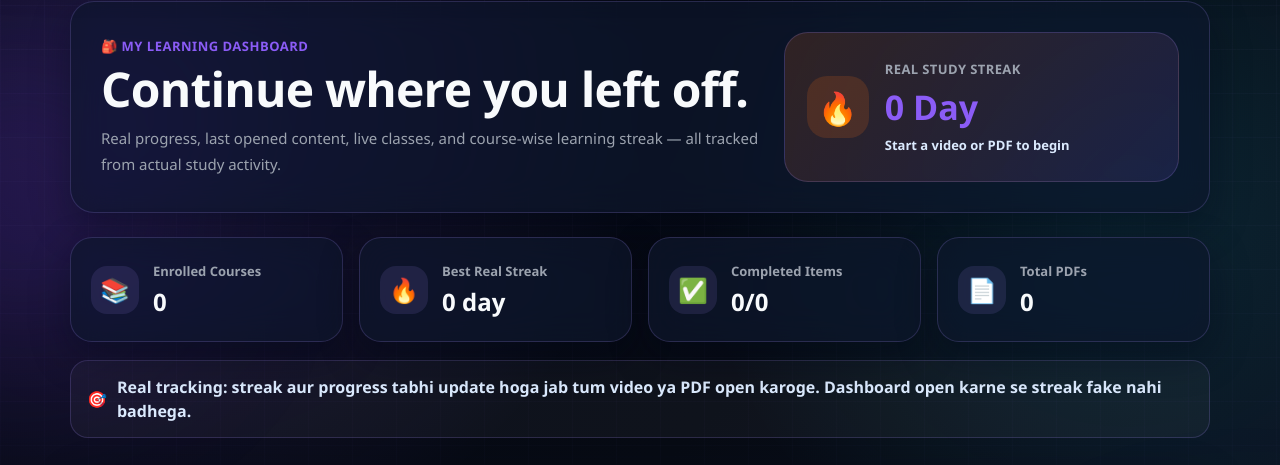
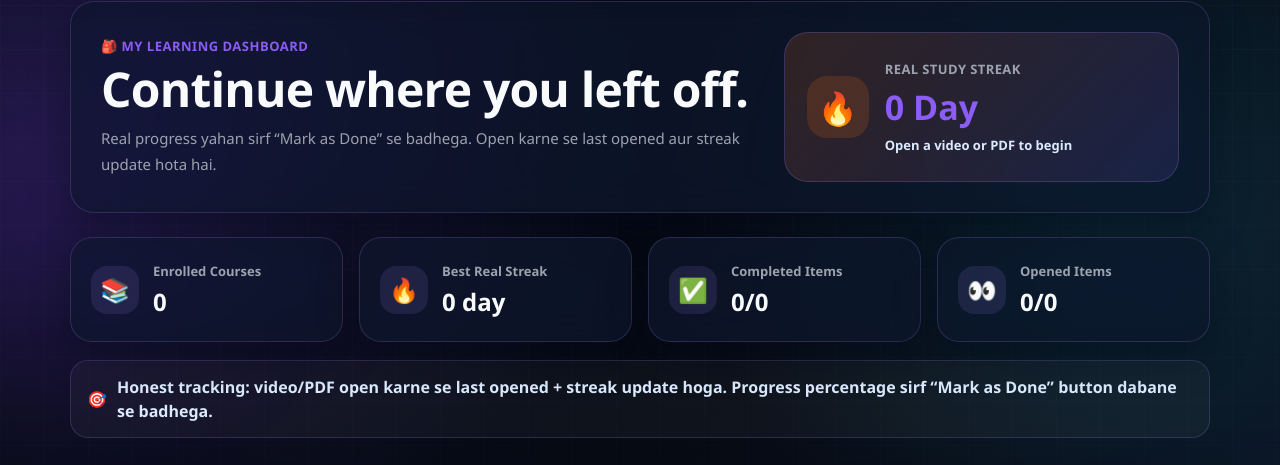
Before and after one commit to fr-rehanarif/rehanverse-frontend, a React (Create React App) app: page /my-courses in a window 1280 px wide. Shown: the part 124-589 px from the top of the page. Built offline with nearby package versions, Linux system fonts and the light colour scheme; no server answers; sample sign-in values are in the browser's storage.

Commit message:
Fix real manual course progress tracking

```diff
--- a/src/pages/MyCourses.js
+++ b/src/pages/MyCourses.js
@@ -56,10 +56,17 @@ function MyCourses() {
           course,
           progress: {
             progressPercent: 0,
+
+            openedItems: 0,
             completedItems: 0,
             totalItems: (course.videos?.length || 0) + (course.pdfs?.length || 0),
+
             openedVideosCount: 0,
             openedPdfsCount: 0,
+
+            completedVideosCount: 0,
+            completedPdfsCount: 0,
+
             streakCount: 0,
             lastStudyDate: '',
             lastOpenedAt: null,
@@ -132,12 +139,28 @@ function MyCourses() {
 
   const courses = courseRows.map((item) => item.course).filter(Boolean);
 
-  const totalVideos = courses.reduce((sum, course) => sum + (course.videos?.length || 0), 0);
-  const totalPdfs = courses.reduce((sum, course) => sum + (course.pdfs?.length || 0), 0);
-  const totalLiveClasses = Object.values(liveCounts).reduce((sum, count) => sum + count, 0);
+  const totalVideos = courses.reduce(
+    (sum, course) => sum + (course.videos?.length || 0),
+    0
+  );
+
+  const totalPdfs = courses.reduce(
+    (sum, course) => sum + (course.pdfs?.length || 0),
+    0
+  );
+
+  const totalLiveClasses = Object.values(liveCounts).reduce(
+    (sum, count) => sum + count,
+    0
+  );
 
   const totalCompletedItems = courseRows.reduce(
     (sum, item) => sum + Number(item.progress?.completedItems || 0),
+    0
+  );
+
+  const totalOpenedItems = courseRows.reduce(
+    (sum, item) => sum + Number(item.progress?.openedItems || 0),
     0
   );
 
@@ -173,9 +196,9 @@ function MyCourses() {
       value: `${totalCompletedItems}/${totalTrackableItems}`,
     },
     {
-      icon: '📄',
-      label: 'Total PDFs',
-      value: totalPdfs,
+      icon: '👀',
+      label: 'Opened Items',
+      value: `${totalOpenedItems}/${totalTrackableItems}`,
     },
   ];
 
@@ -216,7 +239,7 @@ function MyCourses() {
               </h2>
 
               <p style={{ ...styles.heroText, color: theme.muted }}>
-                Real progress, last opened content, live classes, and course-wise learning streak — all tracked from actual study activity.
+                Real progress yahan sirf “Mark as Done” se badhega. Open karne se last opened aur streak update hota hai.
               </p>
             </div>
 
@@ -245,7 +268,7 @@ function MyCourses() {
                 <p style={{ ...styles.streakSub, color: theme.textSecondary }}>
                   {latestProgress
                     ? `Last studied: ${formatLastOpened(latestProgress.lastOpenedAt)}`
-                    : 'Start a video or PDF to begin'}
+                    : 'Open a video or PDF to begin'}
                 </p>
               </div>
             </motion.div>
@@ -295,7 +318,7 @@ function MyCourses() {
           >
             <span>🎯</span>
             <span>
-              Real tracking: streak aur progress tabhi update hoga jab tum video ya PDF open karoge. Dashboard open karne se streak fake nahi badhega.
+              Honest tracking: video/PDF open karne se last opened + streak update hoga. Progress percentage sirf “Mark as Done” button dabane se badhega.
             </span>
           </div>
         </Reveal>
@@ -358,8 +381,9 @@ function MyCourses() {
                   <h3 style={{ ...styles.sectionTitle, color: theme.text }}>
                     🚀 Continue Learning
                   </h3>
+
                   <p style={{ ...styles.sectionSubtitle, color: theme.muted }}>
-                    Your active enrolled courses with real progress
+                    Your enrolled courses with real manual progress
                   </p>
                 </div>
 
@@ -386,6 +410,7 @@ function MyCourses() {
 
                 const progressValue = Number(progress.progressPercent || 0);
                 const completedItems = Number(progress.completedItems || 0);
+                const openedItems = Number(progress.openedItems || 0);
                 const totalItems = Number(progress.totalItems || 0);
 
                 return (
@@ -445,7 +470,7 @@ function MyCourses() {
                               color: theme.muted,
                             }}
                           >
-                            🎥 {progress.openedVideosCount || 0}/{course.videos?.length || 0} Videos opened
+                            🎥 {progress.completedVideosCount || 0}/{course.videos?.length || 0} Videos done
                           </div>
 
                           <div
@@ -456,7 +481,7 @@ function MyCourses() {
                               color: theme.muted,
                             }}
                           >
-                            📄 {progress.openedPdfsCount || 0}/{course.pdfs?.length || 0} PDFs opened
+                            📄 {progress.completedPdfsCount || 0}/{course.pdfs?.length || 0} PDFs done
                           </div>
 
                           <div
@@ -503,6 +528,7 @@ function MyCourses() {
                             <span style={{ color: theme.muted }}>
                               Real learning progress
                             </span>
+
                             <strong style={{ color: theme.primary }}>
                               {progressValue}%
                             </strong>
@@ -526,7 +552,7 @@ function MyCourses() {
                           </div>
 
                           <p style={{ ...styles.progressSmall, color: theme.muted }}>
-                            {completedItems}/{totalItems} items opened • Course streak: {progress.streakCount || 0} day{Number(progress.streakCount || 0) > 1 ? 's' : ''}
+                            {completedItems}/{totalItems} items completed • {openedItems}/{totalItems} opened • Course streak: {progress.streakCount || 0} day{Number(progress.streakCount || 0) > 1 ? 's' : ''}
                           </p>
                         </div>
 
@@ -535,8 +561,15 @@ function MyCourses() {
                             <p style={{ ...styles.smallLabel, color: theme.muted }}>
                               Status
                             </p>
+
                             <strong style={{ color: theme.success }}>
-                              {progressValue >= 100 ? 'Completed' : progressValue > 0 ? 'In Progress' : 'Not Started'}
+                              {progressValue >= 100
+                                ? 'Completed'
+                                : progressValue > 0
+                                ? 'In Progress'
+                                : openedItems > 0
+                                ? 'Started'
+                                : 'Not Started'}
                             </strong>
                           </div>
 
@@ -576,8 +609,9 @@ function MyCourses() {
                   <h3 style={{ color: theme.text, margin: '0 0 8px' }}>
                     📌 Your Learning Summary
                   </h3>
+
                   <p style={{ margin: 0, lineHeight: 1.7 }}>
-                    You have {courses.length} enrolled course{courses.length > 1 ? 's' : ''}, {totalVideos} videos, {totalPdfs} PDFs, {totalLiveClasses} live class{totalLiveClasses !== 1 ? 'es' : ''}, and {totalCompletedItems}/{totalTrackableItems} real study items opened.
+                    You have {courses.length} enrolled course{courses.length > 1 ? 's' : ''}, {totalVideos} videos, {totalPdfs} PDFs, {totalLiveClasses} live class{totalLiveClasses !== 1 ? 'es' : ''}, {totalOpenedItems}/{totalTrackableItems} opened, and {totalCompletedItems}/{totalTrackableItems} manually completed.
                   </p>
                 </div>
 
```
